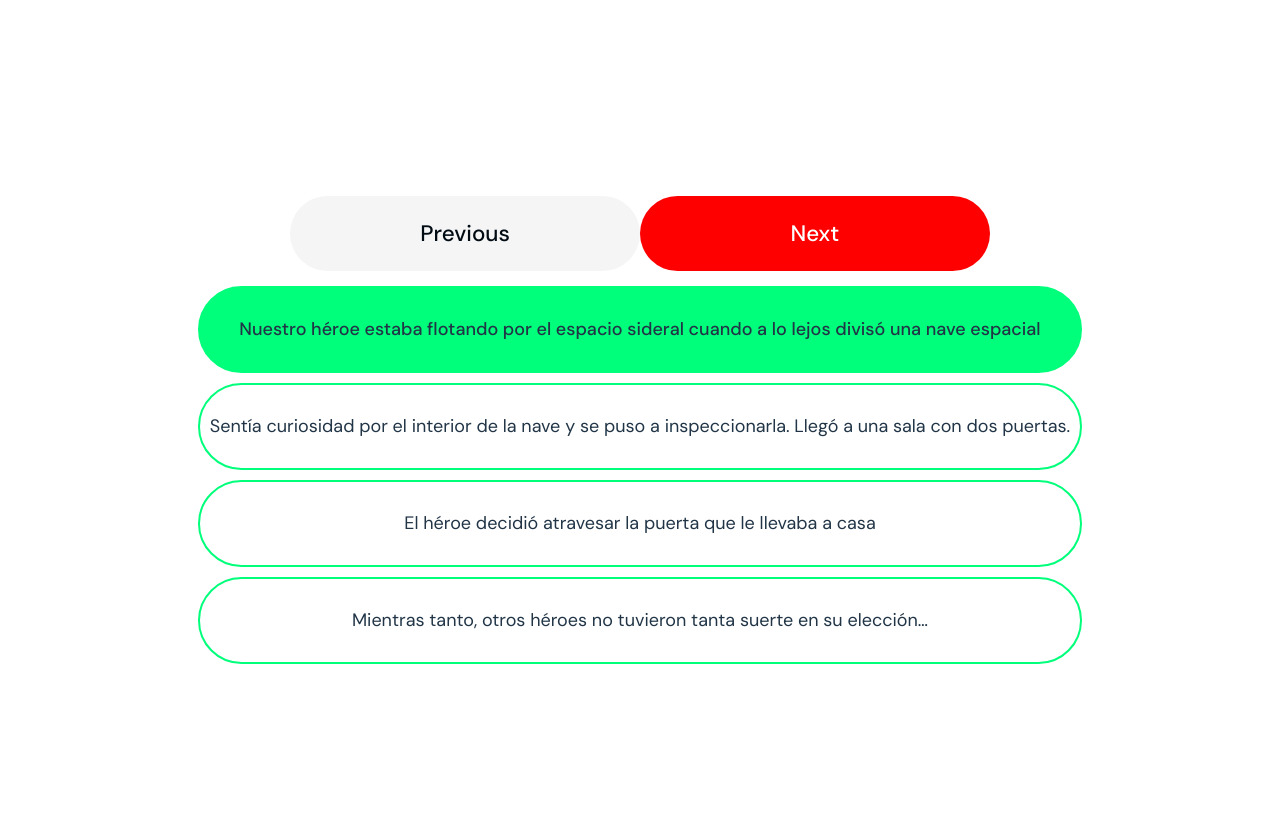
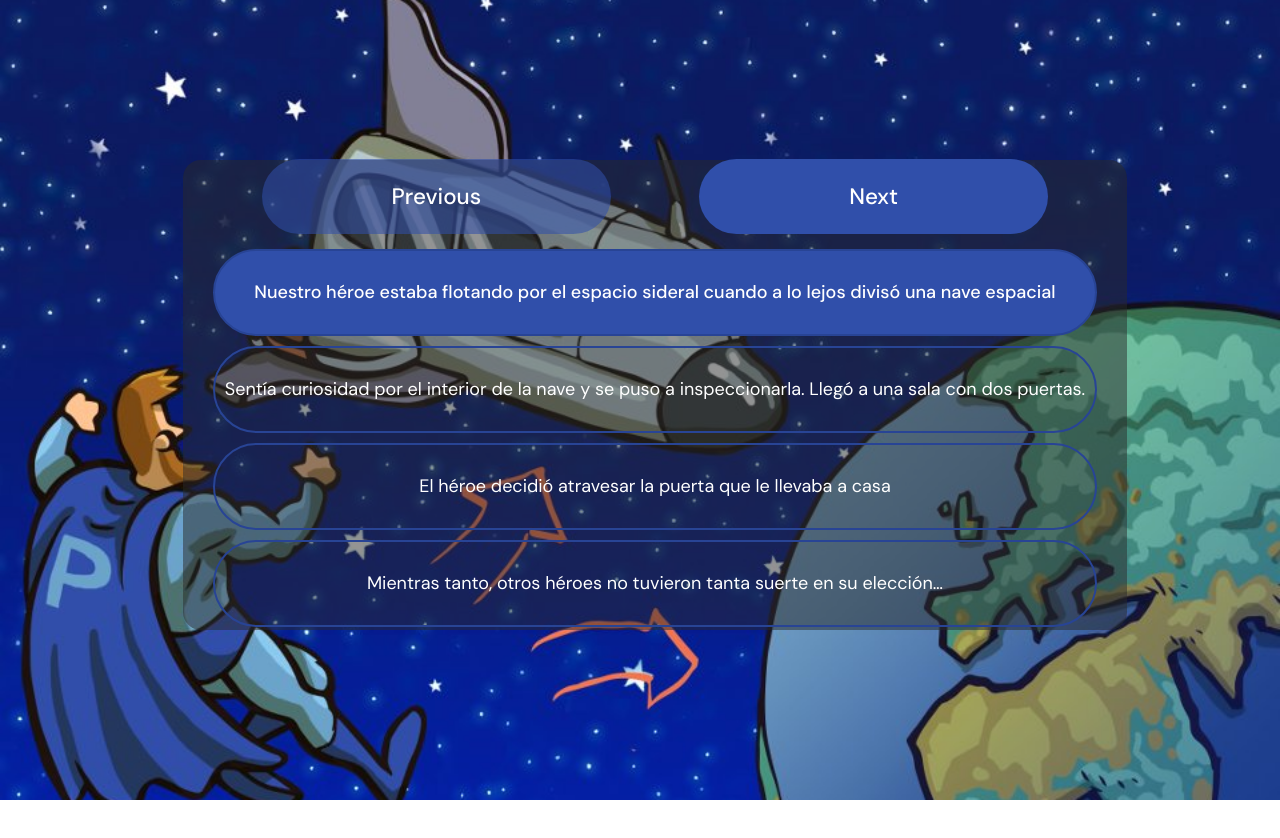
Before and after one commit to maricarmenmg/S6.reactonline, a React (Vite) app: page / in a window 1280 px wide. Shown: the top 838 px of the page. After the commit the page ends 800 px from the top, so only its background shows below. Built offline with nearby package versions, Linux system fonts and the light colour scheme.

Commit message:
Nivel I - Ejercicio 4

```diff
--- a/src/App.css
+++ b/src/App.css
@@ -5,6 +5,11 @@ body{
   font-family: 'DM Sans', sans-serif;
   font-weight: 500;
   font-size: 18px;
+  background-image: url(../src/assets/images/1.jpg);
+  background-size: cover;
+  background-position: center center;
+  background-color: #2828287f;
+
 }
 
 #root {
@@ -13,14 +18,3 @@ body{
   padding: 2rem;
   text-align: center;
 }
-
-
-
-
-.card {
-  padding: 2em;
-}
-
-.read-the-docs {
-  color: #888;
-}
--- a/src/components/style.js
+++ b/src/components/style.js
@@ -6,7 +6,10 @@ export const Container = styled.div`
   align-items: center;
   margin-bottom: 10px;
   width: 100%;
-  height: 100vh;
+  height: 55vh;
+  border-radius: 18px;
+  padding: 15px;
+  background-color: #2828287f;
   background-size: cover;
   background-position: center;
   background-repeat: no-repeat;
@@ -14,8 +17,9 @@ export const Container = styled.div`
 
 export const StoriesTexts = styled.div`
 font-weight: ${({ highlighted }) => (highlighted ? 'bold' : 'normal')};
-background-color: ${({ highlighted }) => (highlighted ? '#00ff7b' : 'transparent')};
-border:2px solid #00ff7b;
+background-color: ${({ highlighted }) => (highlighted ? '#304faa' : 'transparent')};
+color:#ffffff;
+border:2px solid #284495;
 border-radius: 50px;
 padding: 10px;
 margin: 10px auto;
@@ -25,12 +29,12 @@ text-align: center;
 
 export const ContainerButtons = styled.div`
   display: flex;
-  justify-content: center;
+  justify-content: space-around;
   padding: 5px;
 `;
 
 export const ContainerButton = styled.button`
-  background-color: red;
+  background-color: #304faa;
   color: white;
   font-size: 1.4rem;
   font-weight: bold;
@@ -42,12 +46,12 @@ export const ContainerButton = styled.button`
   width: 40%;
 
   &:hover {
-    background-color: #cff9e3;
+    background-color: #7b94de;
   }
 
   &:disabled {
-    background-color: #F5F5F5;
-    color:#010B13;
+    background-color: #304faa8f;
+    color:#ffffff;
     cursor: not-allowed;
   }
 `;
--- a/src/index.css
+++ b/src/index.css
@@ -52,7 +52,7 @@ button:hover {
 }
 button:focus,
 button:focus-visible {
-  outline: 4px auto -webkit-focus-ring-color;
+  outline: 0px auto -webkit-focus-ring-color;
 }
 
 @media (prefers-color-scheme: light) {
```
Also changed, not shown: 1 other file (tests, documents, lock files or other folders).
